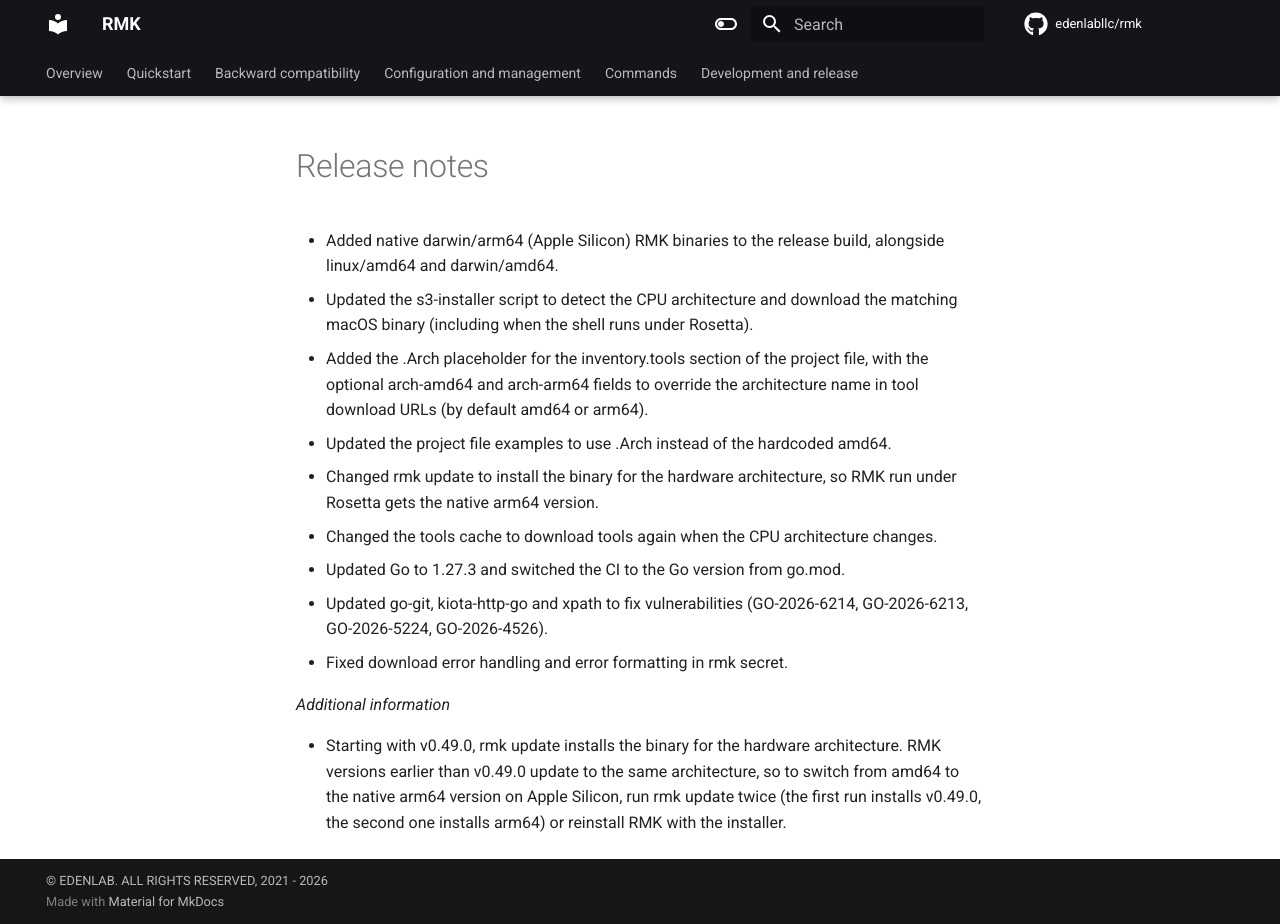
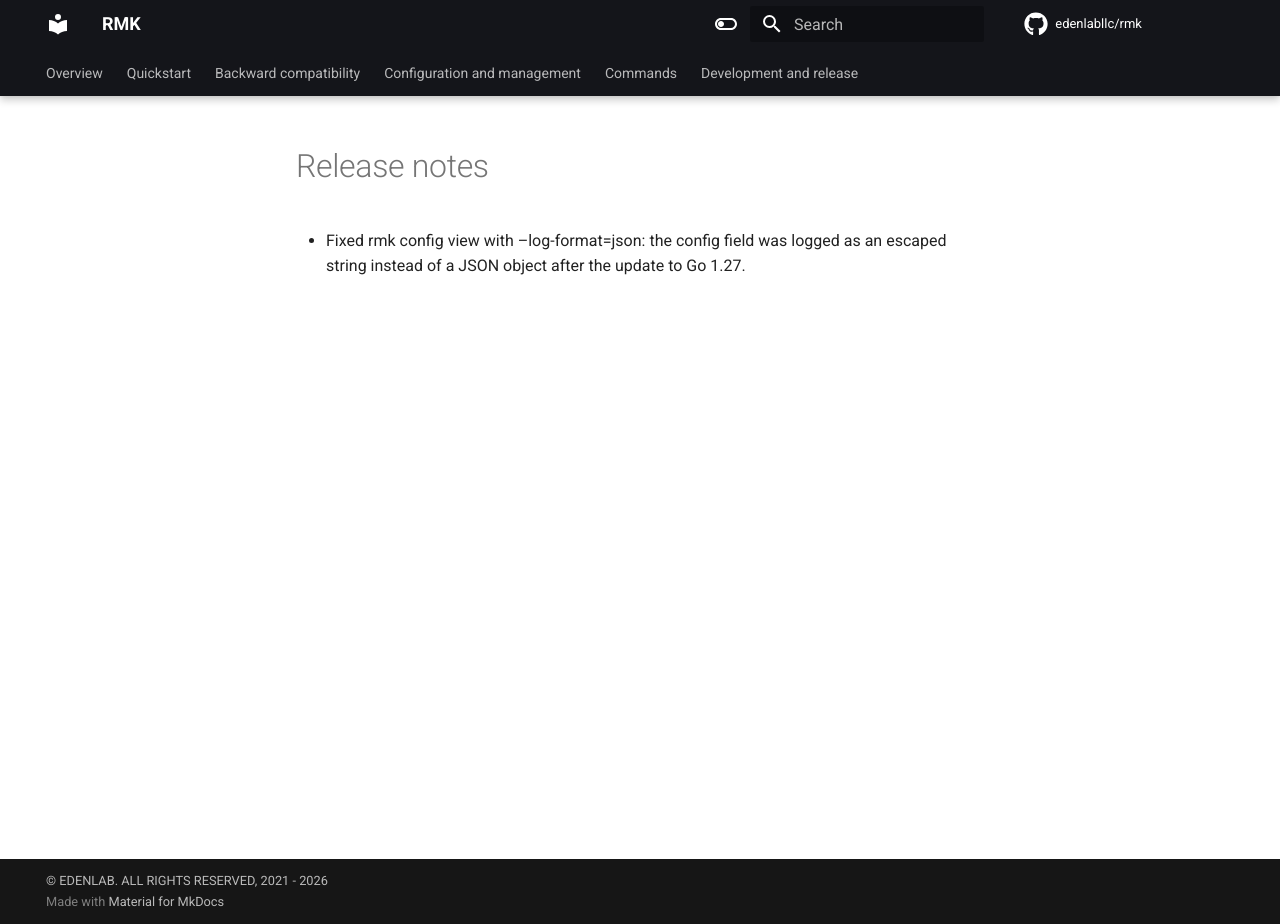
Before and after one commit to edenlabllc/rmk, an MkDocs documentation site: the page built from docs/release-notes.md, in a window 1280 px wide and 924 px high. Built offline with MkDocs 1.6.1 and Material for MkDocs 9.7.7, drawn with Linux system fonts in a browser that asks for light colours; comment, search, counter and statistics services are not loaded; the version menu is left out.

Commit message:
#130 - fix json.RawMessage logged as string in config view on Go 1.27

```diff
--- a/docs/release-notes.md
+++ b/docs/release-notes.md
@@ -1,13 +1 @@
-- Added native darwin/arm64 (Apple Silicon) RMK binaries to the release build, alongside linux/amd64 and darwin/amd64.
-- Updated the s3-installer script to detect the CPU architecture and download the matching macOS binary (including when the shell runs under Rosetta).
-- Added the .Arch placeholder for the inventory.tools section of the project file, with the optional arch-amd64 and arch-arm64 fields to override the architecture name in tool download URLs (by default amd64 or arm64).
-- Updated the project file examples to use .Arch instead of the hardcoded amd64.
-- Changed rmk update to install the binary for the hardware architecture, so RMK run under Rosetta gets the native arm64 version.
-- Changed the tools cache to download tools again when the CPU architecture changes.
-- Updated Go to 1.27.3 and switched the CI to the Go version from go.mod.
-- Updated go-git, kiota-http-go and xpath to fix vulnerabilities (GO-2026-6214, GO-2026-6213, GO-2026-5224, GO-2026-4526).
-- Fixed download error handling and error formatting in rmk secret.
-
-*Additional information*
-
-- Starting with v0.49.0, rmk update installs the binary for the hardware architecture. RMK versions earlier than v0.49.0 update to the same architecture, so to switch from amd64 to the native arm64 version on Apple Silicon, run rmk update twice (the first run installs v0.49.0, the second one installs arm64) or reinstall RMK with the installer.
+- Fixed rmk config view with --log-format=json: the config field was logged as an escaped string instead of a JSON object after the update to Go 1.27.
```
Also changed, not shown: 1 other file.
